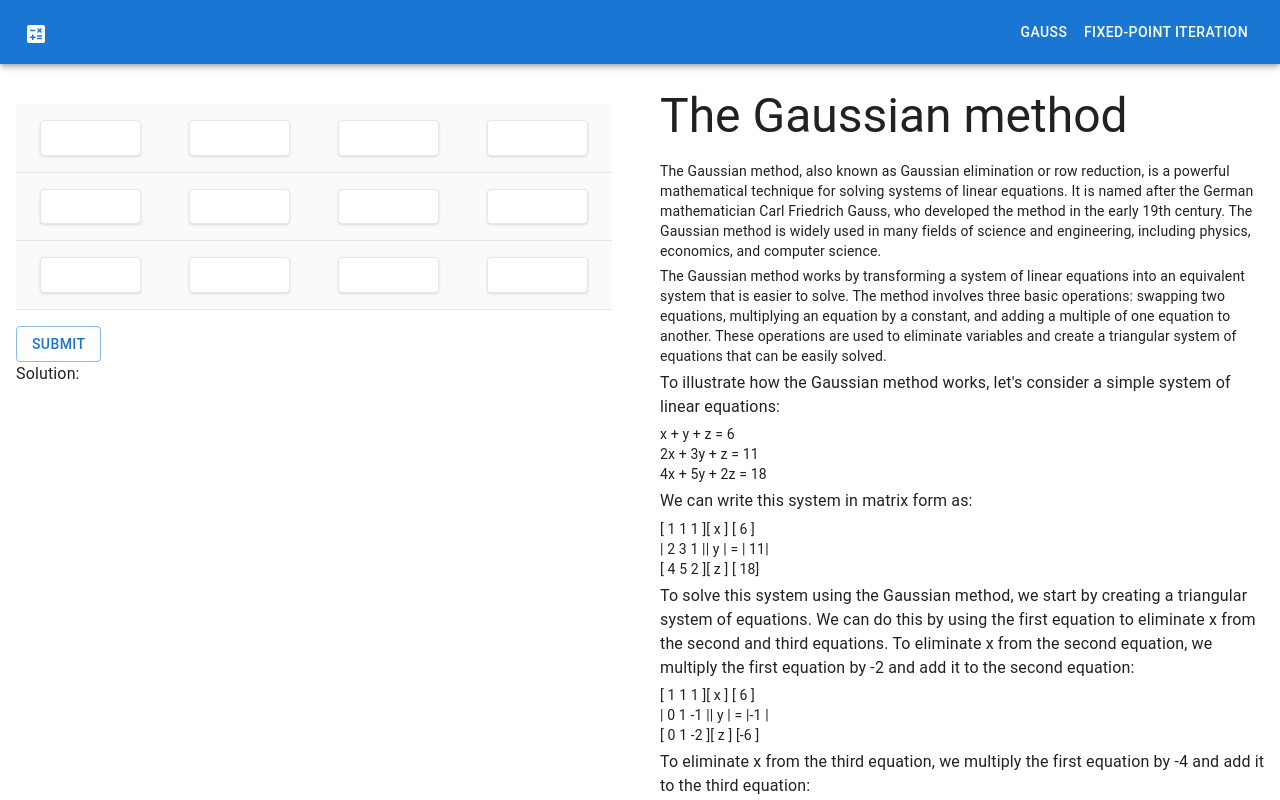
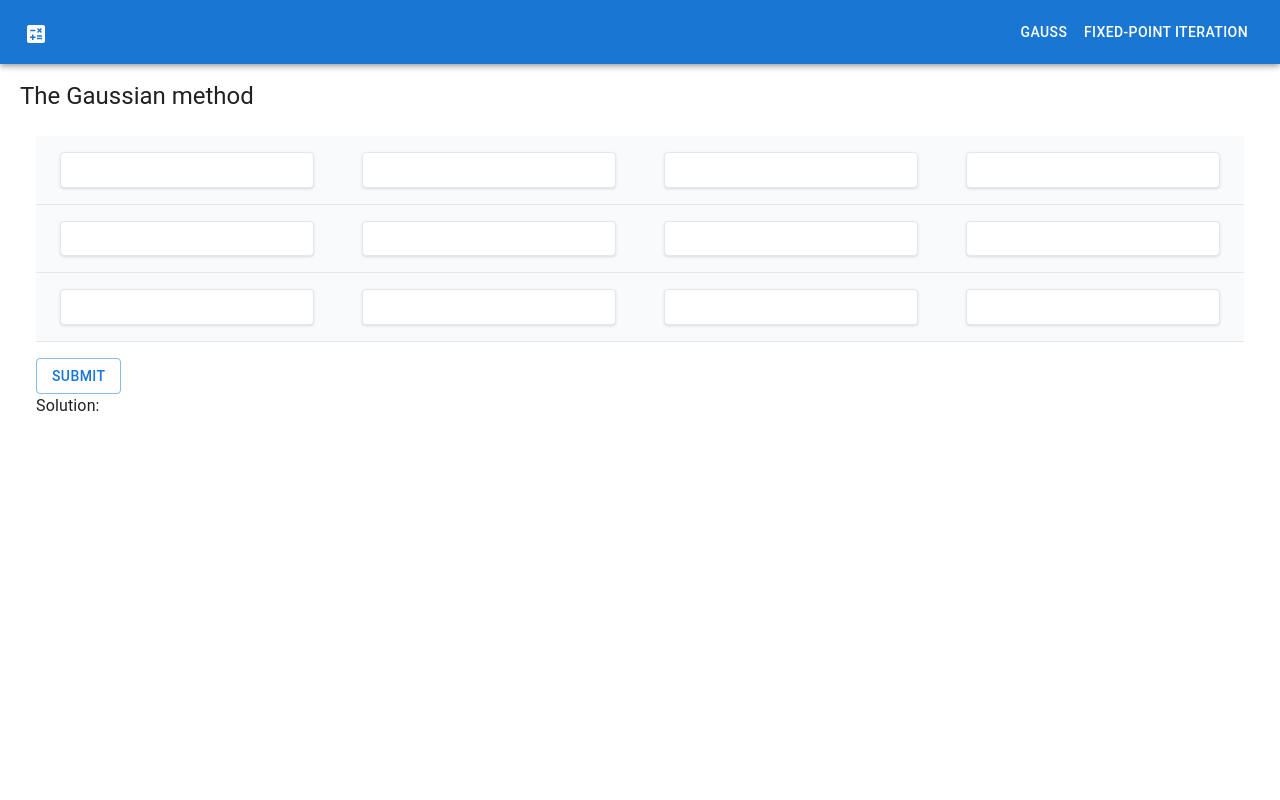
Before and after one commit to 16Bogdan54/AppliedMath_test_React, a React (Vite) app: page / in a window 1280 px wide. Built offline with nearby package versions, Linux system fonts and the light colour scheme.

Commit message:
delete article

```diff
--- a/src/App.tsx
+++ b/src/App.tsx
@@ -1,19 +1,17 @@
 import Navbar from "./components/nav/Navbar"
 import Matrix from "./components/matrix/Matrix"
-import GaussianMethodArticle from "./articles/GaussianMethodArticle"
 import Grid from "@mui/material/Grid";
+import { Typography } from "@mui/material";
 
 const App = () => {
 
   return (
     <div>
       <Navbar/>
-      <Grid className="pt-20" container rowSpacing={1} columnSpacing={{ xs: 1, sm: 2, md: 3 }}>
-        <Grid item xs={12} md={6}>
-          <Matrix rows={3} cols={4}/>
-        </Grid>
-        <Grid item xs={12} md={6}>
-          <GaussianMethodArticle/>
+      <Grid className="pt-20 p-5" container rowSpacing={1} columnSpacing={{ xs: 1, sm: 2, md: 3 }}>
+        <Grid item xs={12}>
+            <Typography variant="h5">The Gaussian method</Typography>
+            <Matrix rows={3} cols={4}/>
         </Grid>
       </Grid>
     </div>
--- a/src/articles/GaussianMethodArticle.tsx
+++ /dev/null
@@ -1,59 +0,0 @@
-import Typography from "@mui/material/Typography";
-
-const GaussianMethodArticle = () => {
-    return (
-        <div className="p-2 lg:overflow-y-scroll lg:max-h-[90vh] ">
-            <Typography variant="h3" gutterBottom>The Gaussian method</Typography>
-            <Typography variant="body2" gutterBottom>The Gaussian method, also known as Gaussian elimination or row reduction, is a powerful mathematical technique for solving systems of linear equations. It is named after the German mathematician Carl Friedrich Gauss, who developed the method in the early 19th century. The Gaussian method is widely used in many fields of science and engineering, including physics, economics, and computer science.</Typography>
-            <Typography variant="body2" gutterBottom>The Gaussian method works by transforming a system of linear equations into an equivalent system that is easier to solve. The method involves three basic operations: swapping two equations, multiplying an equation by a constant, and adding a multiple of one equation to another. These operations are used to eliminate variables and create a triangular system of equations that can be easily solved.</Typography>
-            <Typography variant="body1" gutterBottom>To illustrate how the Gaussian method works, let's consider a simple system of linear equations:</Typography>
-            <Typography variant="body2" gutterBottom>
-                x + y + z = 6<br/>
-                2x + 3y + z = 11<br/>
-                4x + 5y + 2z = 18<br/>
-            </Typography>
-            <Typography variant="body1" gutterBottom>We can write this system in matrix form as:</Typography>
-            <Typography variant="body2" gutterBottom>
-                [ 1  1  1 ][ x ]   [ 6 ]<br/>
-                | 2  3  1 || y | = | 11|<br/>
-                [ 4  5  2 ][ z ]   [ 18]<br/>
-            </Typography>
-            <Typography variant="body1" gutterBottom>To solve this system using the Gaussian method, we start by creating a triangular system of equations. We can do this by using the first equation to eliminate x from the second and third equations. To eliminate x from the second equation, we multiply the first equation by -2 and add it to the second equation:</Typography>
-            <Typography variant="body2" gutterBottom>
-                [ 1  1  1 ][ x ]   [ 6 ]<br/>
-                | 0  1 -1 || y | = |-1 |<br/>
-                [ 0  1 -2 ][ z ]   [-6 ]<br/>
-            </Typography>
-            <Typography variant="body1" gutterBottom>To eliminate x from the third equation, we multiply the first equation by -4 and add it to the third equation:</Typography>
-            <Typography variant="body2" gutterBottom>
-                [ 1  1  1 ][ x ]   [ 6 ]<br/>
-                | 0  1 -1 || y | = |-1 |<br/>
-                | 0  1 -2 || z | = |-6|<br/>
-            </Typography>
-            <Typography variant="body1" gutterBottom>
-            Next, we use the second equation to eliminate y from the third equation. To do this, we multiply the second equation by -1 and add it to the third equation:
-            </Typography>
-            <Typography variant="body2" gutterBottom>
-                [ 1  1  1 ][ x ]   [ 6 ]<br/>
-                | 0  1 -1 || y | = |-1 |<br/>
-                | 0  0 -1 || z | = | 5 |<br/>
-            </Typography>
-            <Typography variant="body1" gutterBottom>
-            Finally, we can solve for z by back-substituting into the second equation and then solving for y and x:
-            </Typography>
-            <Typography variant="body2" gutterBottom>
-                z = 5<br/>
-                y = 2<br/>
-                x = -1<br/>
-            </Typography>
-            <Typography variant="body2" gutterBottom>
-            Thus, the solution to the system of linear equations is x = -1, y = 2, and z = 5.
-            </Typography>
-            <Typography variant="body2" gutterBottom>
-            The Gaussian method can be extended to larger systems of linear equations, and can also be used to compute matrix inverses and determinants. It is a powerful tool for solving problems in mathematics, science, and engineering, and its widespread use is a testament to its effectiveness.
-            </Typography>
-        </div>
-    );
-};
-
-export default GaussianMethodArticle;
```
